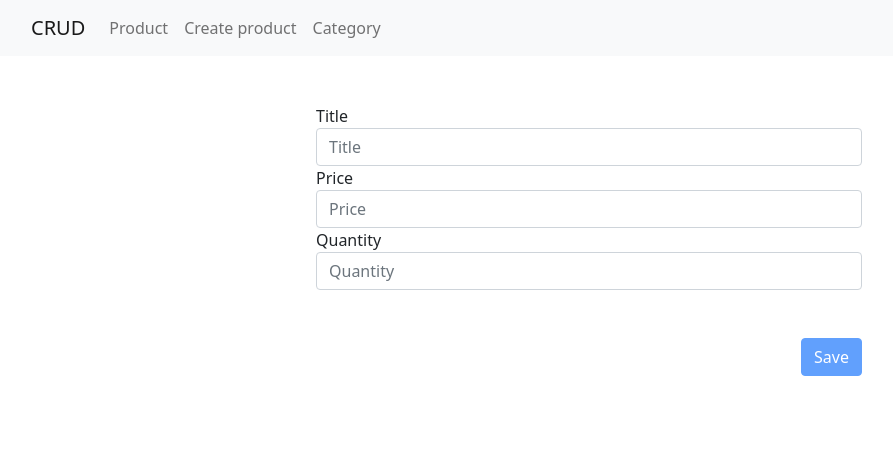
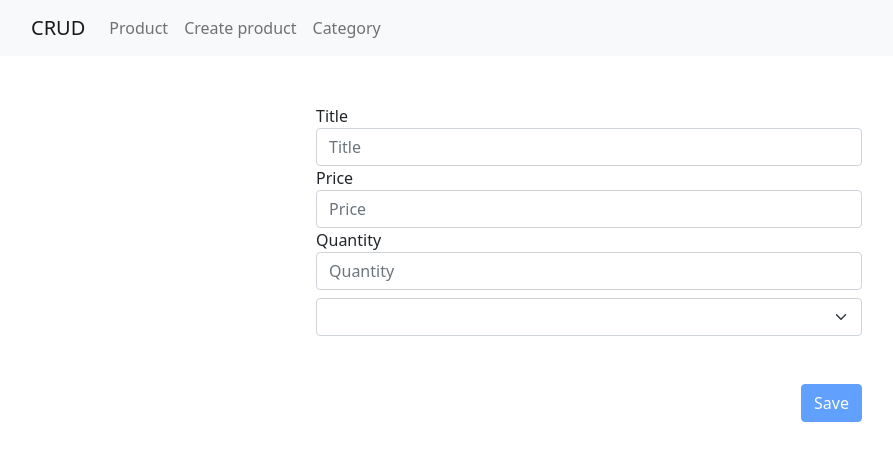
Before and after one commit to atabekgit/CRUD-PRODUCT, an Angular app: page /create in a window 1280 px wide. Shown: the top 460 px of the page, without its empty margins (51-944 px from the left). Built offline with nearby package versions, Linux system fonts and the light colour scheme.

Commit message:
'select category'

```diff
--- a/src/app/components/create-product/create-product.component.html
+++ b/src/app/components/create-product/create-product.component.html
@@ -11,11 +11,16 @@
         <input type="number" class="form-control" [(ngModel)]="productObj.price" name="price" id="price"
                placeholder="Price" (keyup)="onKey($event)">
       </div>
-      <div class="form-group mb-5">
+      <div class="form-group mb-2">
         <label for="quantity">Quantity</label>
         <input type="number" class="form-control" id="quantity" [(ngModel)]="productObj.quantity" name="quantity"
                placeholder="Quantity" (keyup)="onKey($event)">
       </div>
+      <select [(ngModel)]="productObj.category" name="category" class="form-select mb-5" aria-label="Default select example">
+        <option selected>Choose Category</option>
+        <option  *ngFor="let i of categoryList" value="{{i.text}}">{{i.text}}</option>
+
+      </select>
       <button type="submit"
               [disabled]="click"
               (click)="saveProduct()"
--- a/src/app/components/create-product/create-product.component.ts
+++ b/src/app/components/create-product/create-product.component.ts
@@ -1,5 +1,6 @@
-import {Component} from '@angular/core';
+import {Component, OnInit} from '@angular/core';
 import {Product} from "../../models/product.model";
+import {Category} from "../../models/category.model";
 
 
 @Component({
@@ -7,15 +8,22 @@ import {Product} from "../../models/product.model";
   templateUrl: './create-product.component.html',
   styleUrls: ['./create-product.component.scss']
 })
-export class CreateProductComponent {
+export class CreateProductComponent  implements OnInit{
 
   click: boolean = true
   productObj!: Product
+  categoryList!: Category[]
 
   constructor() {
     this.productObj = new Product();
+    this.categoryList = []
   }
-
+  ngOnInit(): void {
+    const records = localStorage.getItem('category-list')
+    if (records !== null) {
+      this.categoryList = JSON.parse(records);
+    }
+  }
   getProductID() {
     const oldRecords = localStorage.getItem('product-list')
     if (oldRecords !== null) {
@@ -25,7 +33,6 @@ export class CreateProductComponent {
       return 1;
     }
   }
-
   saveProduct() {
     this.click = !this.click;
     this.productObj.id = this.getProductID()
@@ -40,8 +47,9 @@ export class CreateProductComponent {
       localStorage.setItem('product-list', JSON.stringify(productArray))
     }
   }
-
   onKey($event: KeyboardEvent) {
     this.click = ($event.target as HTMLInputElement).value === '' ? true : false;
   }
+
+
 }
--- a/src/app/components/product-list/product-list.component.html
+++ b/src/app/components/product-list/product-list.component.html
@@ -3,6 +3,7 @@
     <table class="table">
       <thead>
       <tr>
+        <th scope="row">#</th>
         <th scope="col">Title</th>
         <th scope="col">Price</th>
         <th scope="col">Quantity</th>
@@ -15,6 +16,7 @@
         <td>{{product.title}}</td>
         <td>{{product.price}}</td>
         <td>{{product.quantity}}</td>
+        <td>{{product.category}}</td>
         <td><a href="#" class="btn btn-outline-success" [routerLink]="['/update',product.id]"><span><i class="bi bi-pen-fill"></i>
           </span></a></td>
         <td><a class="btn btn-outline-danger" (click)="delete(product.id)"><span><i class="bi bi-trash"></i>
--- a/src/app/models/product.model.ts
+++ b/src/app/models/product.model.ts
@@ -3,4 +3,5 @@ export class Product {
   title?: string
   price?: number
   quantity?: number
+  category?:any
 }
```
